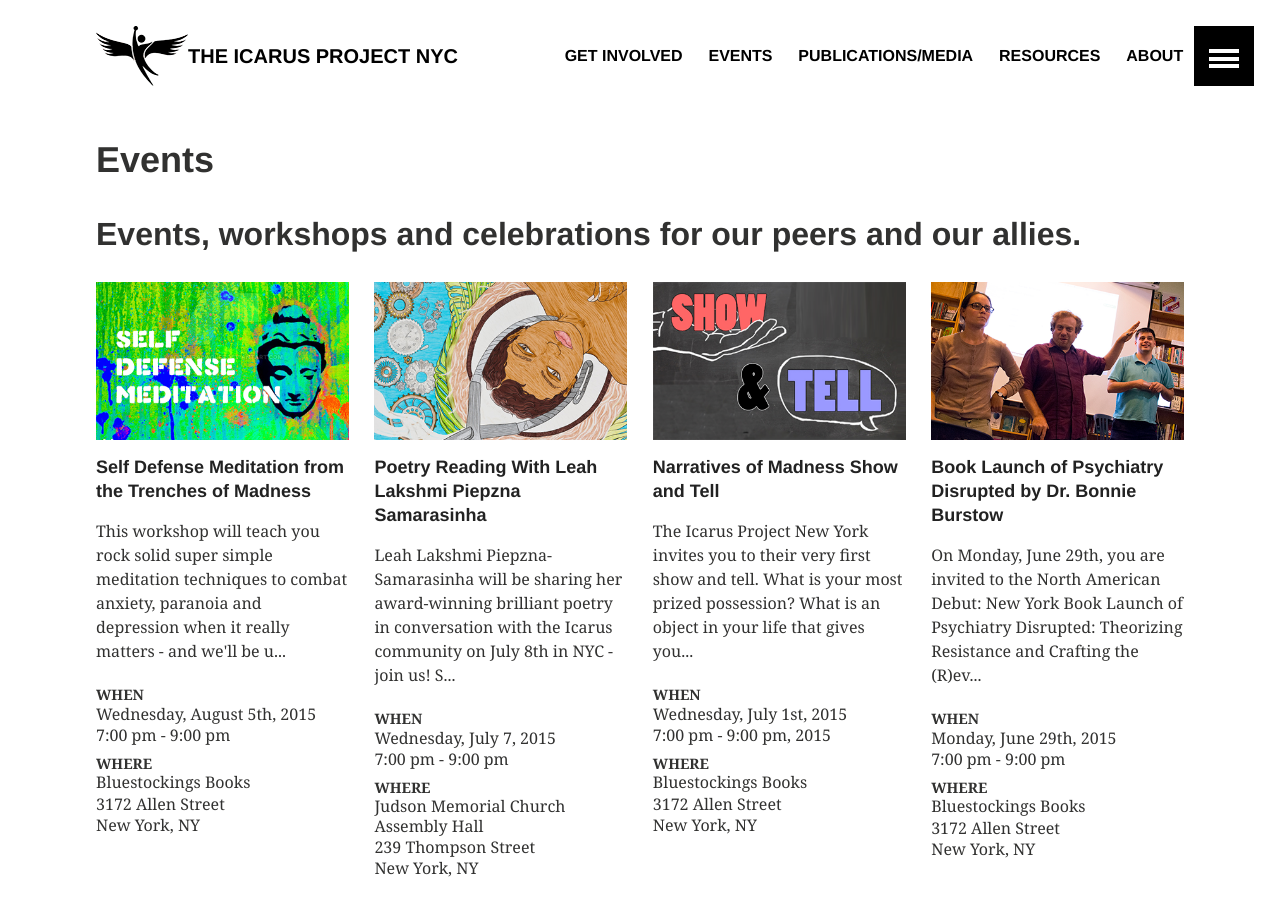
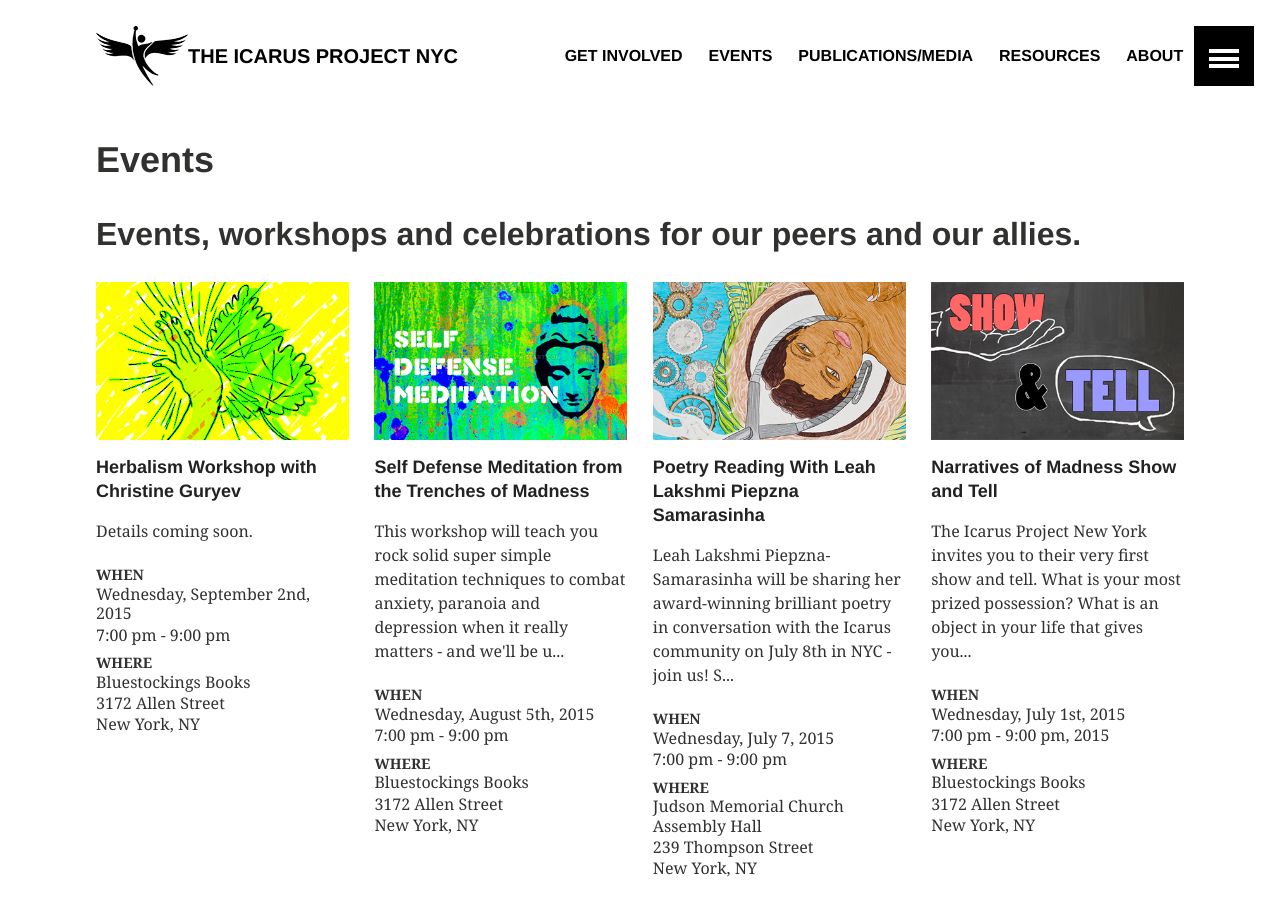
Before and after one commit to nycicarus/nycicarus.github.io, a Jekyll site: the page built from events/index.md, in a window 1280 px wide and 900 px high. Built offline with Jekyll 4.4.1, drawn with Linux system fonts in a browser that asks for light colours.

Commit message:
Added Google Analytics and an additional event post

```diff
--- a/_includes/footer.html
+++ b/_includes/footer.html
@@ -12,4 +12,14 @@
 		</ul>
 	</nav><!-- /.bottom-menu -->
 	<p class="copyright">&#169; {{ site.time | date: '%Y' }} <a href="{{ site.url }}">{{ site.title }}</a></p>
+
+	<script>
+	  (function(i,s,o,g,r,a,m){i['GoogleAnalyticsObject']=r;i[r]=i[r]||function(){
+	  (i[r].q=i[r].q||[]).push(arguments)},i[r].l=1*new Date();a=s.createElement(o),
+	  m=s.getElementsByTagName(o)[0];a.async=1;a.src=g;m.parentNode.insertBefore(a,m)
+	  })(window,document,'script','//www.google-analytics.com/analytics.js','ga');
+	  ga('create', 'UA-52633504-2', 'auto');
+	  ga('send', 'pageview');
+	</script>
+
 </footer>
--- /dev/null
+++ b/_posts/events/2015-09-02-herbalism-workshop.md
@@ -0,0 +1,36 @@
+---
+layout: article
+title: "Herbalism Workshop with Christine Guryev"
+categories: events
+description: "Herbalism Workshop."
+excerpt: "Details coming soon."
+modified: 2015-07-07T11:57:41-04:00
+tags: [ meditation , dance , workshop ]
+comments: true
+ads: false
+image:
+  teaser: herbs-400x250.png
+  feature: herbs-1600x800.png
+  credit:
+  creditlink:
+event-date: "Wednesday, September 2nd, 2015"
+event-time: "7:00 pm - 9:00 pm"
+location: "Bluestockings Books"
+location-street: "3172 Allen Street"
+location-city-state: "New York, NY"
+website: ""
+email: ""
+phone: ""
+---
+### NYC Icarus Herbalism Workshop
+
+#### Presented by NYC Icarus organizer Christine Guryev.
+
+
+Details coming soon.
+
+
+Hope to see you there!
+
+Mad love,
+Icarus Project NYC
```
Also changed, not shown: _posts/events/2015-08-05-self-defense-meditation.md (+1 -1 lines), images/herbs-1600x800.png (added), images/herbs-400x250.png (added), images/logo-white.png (added).
